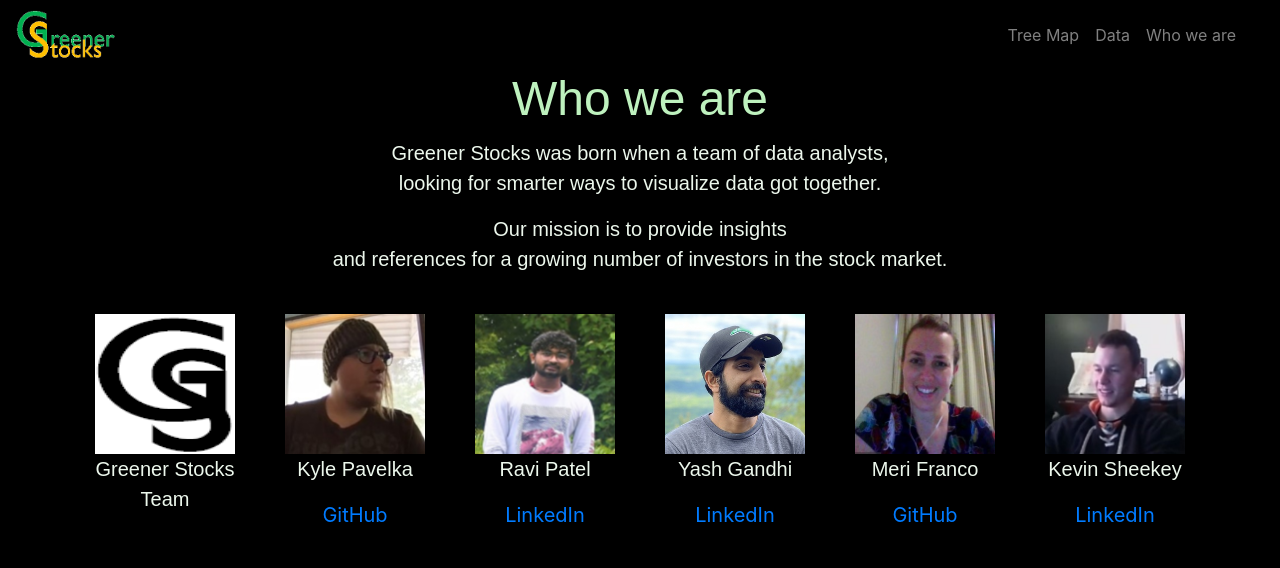
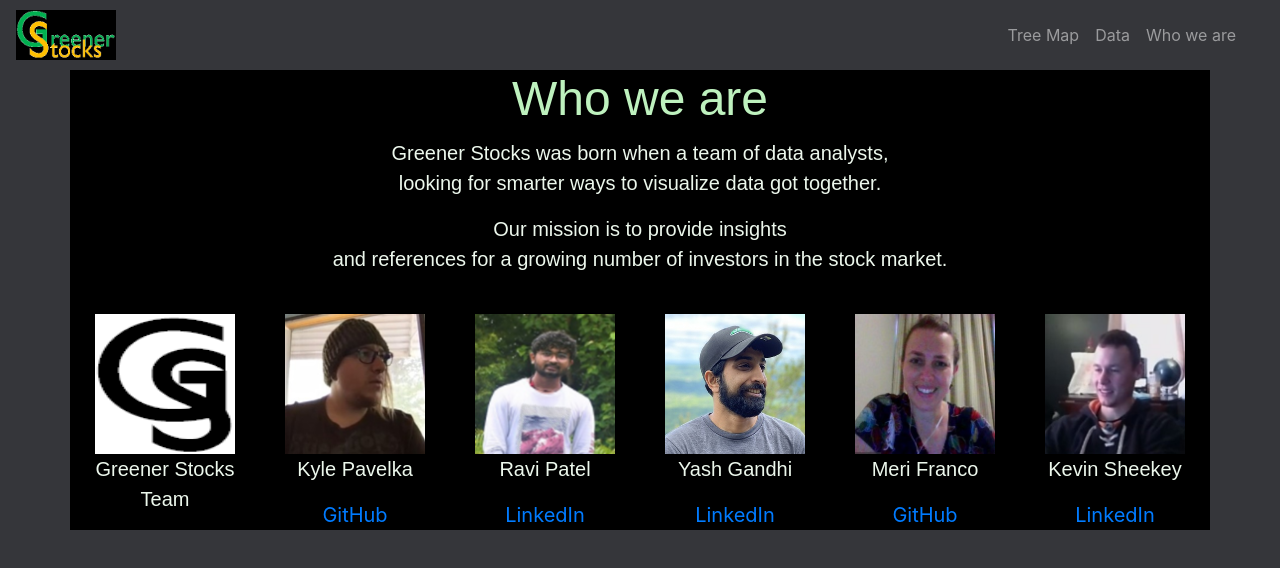
Before and after one commit to Loki-codes/Project_3, a plain HTML site: page html_files/who_we_are.html in a window 1280 px wide. Drawn offline with nearby package versions, Linux system fonts and the light colour scheme.

Commit message:
Update style.css
change background color

```diff
--- a/Static/css/style.css
+++ b/Static/css/style.css
@@ -59,7 +59,7 @@
 
 
 body{
-    background-color:black;
+    background-color: rgb(53, 54, 58);
     position: relative;
 }
 
```
